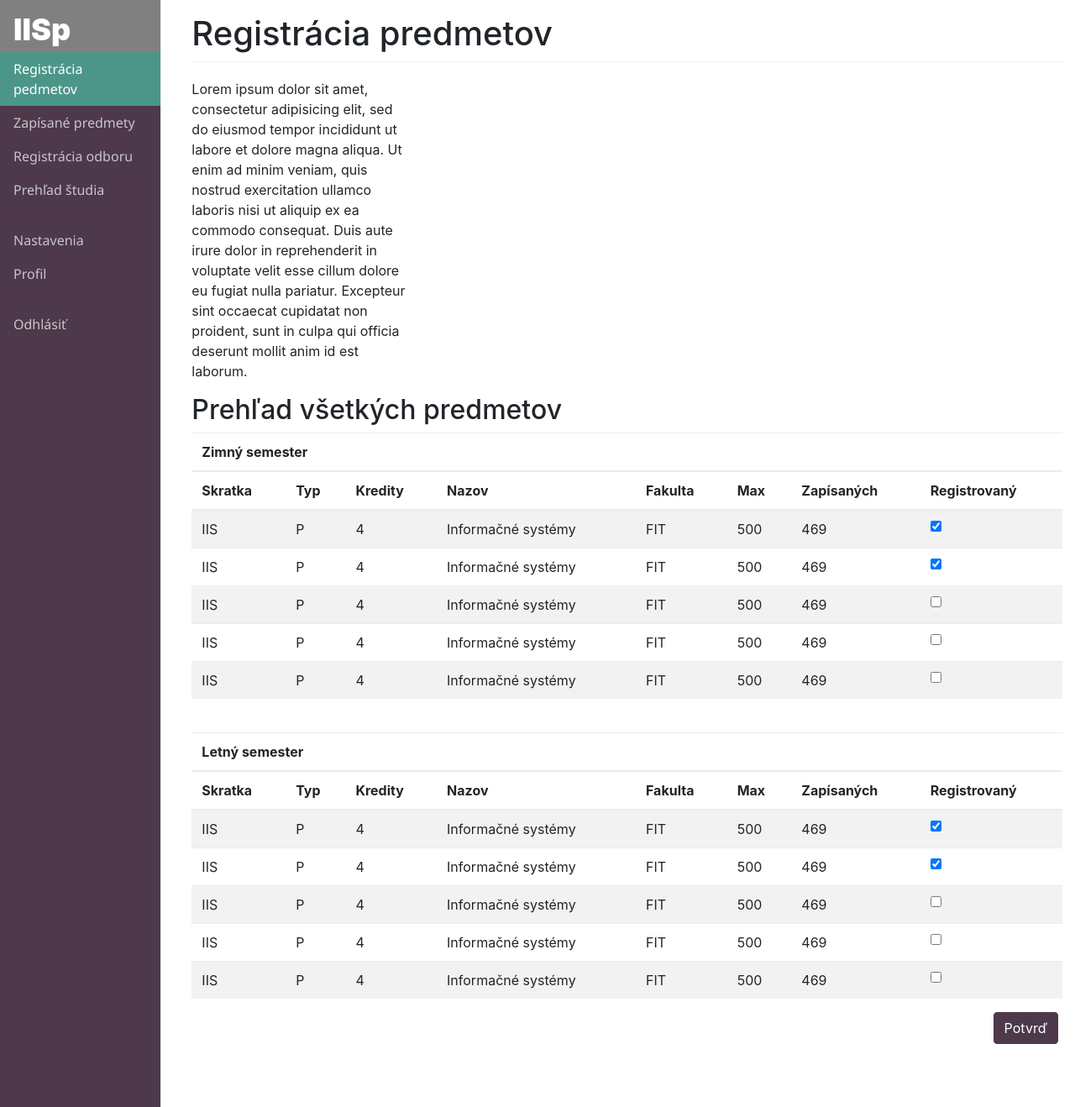
After one commit to Matovidlo/IIS_nieco, a PHP site: page /html/user-reg-subj.html in a window 1280 px wide. The commit adds this page. Shown: the whole page at 84% size. Run offline with PHP 8.4, Linux system fonts and the light colour scheme.

Commit message:
Add user pages for registration and list subjects

```diff
--- a/html/template.html
+++ b/html/template.html
@@ -5,7 +5,7 @@
     <meta name="description" content="">
     <meta name="author" content="">
 
-    <title>Dashboard Template for Bootstrap</title>
+    <title>IIS</title>
 
     <!-- Bootstrap core CSS -->
 
@@ -20,7 +20,7 @@
         <nav class="col-sm-3 col-md-2 d-none d-sm-block bg-slack sidebar" style="">
             <div style="">
                 <div style="">
-                    <span>LOGO</span>
+                    <span>IISp</span>
                 </div>
             </div>
           <ul class="nav nav-pills  flex-column">
--- /dev/null
+++ b/html/user-reg-subj.html
@@ -0,0 +1,240 @@
+<html lang="en" class="gr__getbootstrap_com">
+<head>
+    <meta charset="utf-8">
+    <meta name="viewport" content="width=device-width, initial-scale=1, shrink-to-fit=no">
+    <meta name="description" content="">
+    <meta name="author" content="">
+
+    <title>IIS</title>
+
+    <!-- Bootstrap core CSS -->
+
+    <!-- <script src="./bootstrap/js/bootstrap.min.js"></script> -->
+    <link href="./bootstrap/css/bootstrap.min.css" rel="stylesheet">
+    <link href="./template.css" rel="stylesheet">
+</head>
+
+<body data-gr-c-s-loaded="true" style="">
+    <div class="container-fluid" style="">
+      <div class="row">
+        <nav class="col-sm-3 col-md-2 d-none d-sm-block bg-slack sidebar" style="">
+            <div style="">
+                <div style="">
+                    <span>IISp</span>
+                </div>
+            </div>
+          <ul class="nav nav-pills  flex-column">
+            <li class="nav-item ">
+              <a class="nav-link active" href="#">Registrácia pedmetov<span class="sr-only">(current)</span></a>
+            </li>
+            <li class="nav-item">
+              <a class="nav-link" href="#">Zapísané predmety</a>
+            </li>
+            <li class="nav-item">
+              <a class="nav-link" href="#">Registrácia odboru</a>
+            </li>
+            <li class="nav-item">
+              <a class="nav-link" href="#">Prehľad študia</a>
+            </li>
+          </ul>
+
+          <ul class="nav nav-pills flex-column">
+            <li class="nav-item">
+              <a class="nav-link" href="#">Nastavenia</a>
+            </li>
+            <li class="nav-item">
+              <a class="nav-link" href="#">Profil</a>
+            </li>
+          </ul>
+
+          <ul class="nav nav-pills flex-column">
+            <li class="nav-item">
+              <a class="nav-link" href="#">Odhlásiť</a>
+            </li>
+          </ul>
+        </nav>
+
+        <main role="main" class="col-sm-9 ml-sm-auto col-md-10 pt-3">
+          <h1>Registrácia predmetov</h1>
+          <span class=".text-left" style="width: 25%; display:block; margin-bottom: 15px;">
+            Lorem ipsum dolor sit amet, consectetur adipisicing elit, sed do eiusmod
+            tempor incididunt ut labore et dolore magna aliqua. Ut enim ad minim veniam,
+            quis nostrud exercitation ullamco laboris nisi ut aliquip ex ea commodo
+            consequat. Duis aute irure dolor in reprehenderit in voluptate velit esse
+            cillum dolore eu fugiat nulla pariatur. Excepteur sint occaecat cupidatat non
+            proident, sunt in culpa qui officia deserunt mollit anim id est laborum.
+          </span>
+          <h2>Prehľad všetkých predmetov</h2>
+          <div class="table-responsive">
+            <table class="table table-striped">
+              <thead>
+                <tr>
+                  <th colspan="8">Zimný semester</th>
+                </tr>
+                <tr>
+                  <th>Skratka</th>
+                  <th>Typ</th>
+                  <th>Kredity</th>
+                  <th>Nazov</th>
+                  <th>Fakulta</th>
+                  <th>Max</th>
+                  <th>Zapísaných</th>
+                  <th>Registrovaný</th>
+                </tr>
+              </thead>
+              <tbody>
+                <tr>
+                  <td>IIS</td>
+                  <td>P</td>
+                  <td>4</td>
+                  <td>Informačné systémy</td>
+                  <td>FIT</td>
+                  <td>500</td>
+                  <td>469</td>
+                  <td>
+                    <input type="checkbox" name="IIS" checked>
+                  </td>
+                </tr>
+                <tr>
+                  <td>IIS</td>
+                  <td>P</td>
+                  <td>4</td>
+                  <td>Informačné systémy</td>
+                  <td>FIT</td>
+                  <td>500</td>
+                  <td>469</td>
+                  <td>
+                    <input type="checkbox" name="IIS" checked>
+                  </td>
+                </tr>
+                <tr>
+                  <td>IIS</td>
+                  <td>P</td>
+                  <td>4</td>
+                  <td>Informačné systémy</td>
+                  <td>FIT</td>
+                  <td>500</td>
+                  <td>469</td>
+                  <td>
+                    <input type="checkbox" name="IIS">
+                  </td>
+                </tr>
+                <tr>
+                  <td>IIS</td>
+                  <td>P</td>
+                  <td>4</td>
+                  <td>Informačné systémy</td>
+                  <td>FIT</td>
+                  <td>500</td>
+                  <td>469</td>
+                  <td>
+                    <input type="checkbox" name="IIS">
+                  </td>
+                </tr>
+                <tr>
+                  <td>IIS</td>
+                  <td>P</td>
+                  <td>4</td>
+                  <td>Informačné systémy</td>
+                  <td>FIT</td>
+                  <td>500</td>
+                  <td>469</td>
+                  <td>
+                    <input type="checkbox" name="IIS">
+                  </td>
+                </tr>
+              </tbody>
+            </table>
+            <br>
+            <table class="table table-striped">
+              <thead>
+                <tr>
+                  <th colspan="8">Letný semester</th>
+                </tr>
+                <tr>
+                  <th>Skratka</th>
+                  <th>Typ</th>
+                  <th>Kredity</th>
+                  <th>Nazov</th>
+                  <th>Fakulta</th>
+                  <th>Max</th>
+                  <th>Zapísaných</th>
+                  <th>Registrovaný</th>
+                </tr>
+              </thead>
+              <tbody>
+                <tr>
+                  <td>IIS</td>
+                  <td>P</td>
+                  <td>4</td>
+                  <td>Informačné systémy</td>
+                  <td>FIT</td>
+                  <td>500</td>
+                  <td>469</td>
+                  <td>
+                    <input type="checkbox" name="IIS" checked>
+                  </td>
+                </tr>
+                <tr>
+                  <td>IIS</td>
+                  <td>P</td>
+                  <td>4</td>
+                  <td>Informačné systémy</td>
+                  <td>FIT</td>
+                  <td>500</td>
+                  <td>469</td>
+                  <td>
+                    <input type="checkbox" name="IIS" checked>
+                  </td>
+                </tr>
+                <tr>
+                  <td>IIS</td>
+                  <td>P</td>
+                  <td>4</td>
+                  <td>Informačné systémy</td>
+                  <td>FIT</td>
+                  <td>500</td>
+                  <td>469</td>
+                  <td>
+                    <input type="checkbox" name="IIS">
+                  </td>
+                </tr>
+                <tr>
+                  <td>IIS</td>
+                  <td>P</td>
+                  <td>4</td>
+                  <td>Informačné systémy</td>
+                  <td>FIT</td>
+                  <td>500</td>
+                  <td>469</td>
+                  <td>
+                    <input type="checkbox" name="IIS">
+                  </td>
+                </tr>
+                <tr>
+                  <td>IIS</td>
+                  <td>P</td>
+                  <td>4</td>
+                  <td>Informačné systémy</td>
+                  <td>FIT</td>
+                  <td>500</td>
+                  <td>469</td>
+                  <td>
+                    <input type="checkbox" name="IIS">
+                  </td>
+                </tr>
+              </tbody>
+            </table>
+            <button type="button" class="btn btn-primary" style="margin: 0 5px 15px 0; float:right;">Potvrď</button>
+          </div>
+        </main>
+      </div>
+    </div>
+
+    <!-- Bootstrap core JavaScript
+    ================================================== -->
+    <!-- Placed at the end of the document so the pages load faster -->
+
+
+</body>
+</html>
--- a/index.php
+++ b/index.php
@@ -23,6 +23,7 @@ if (!isset($_SESSION['login']) && !isset($_SESSION['logged_in'])) {
 	    background-repeat: no-repeat;
 	    background-size: 100%;
 	    filter: blur(10pt);
+	    -webkit-filter: blur(10pt);
 	"></div>
 	<div class="container" style="max-width: 300px; margin-top: 10%; margin-bottom:10%;">
 		<form method=POST>
```
Also changed, not shown: html/user-list-subj.html (added, +202 -0 lines).
